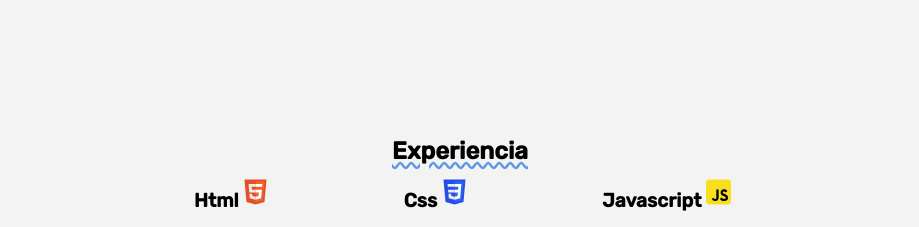
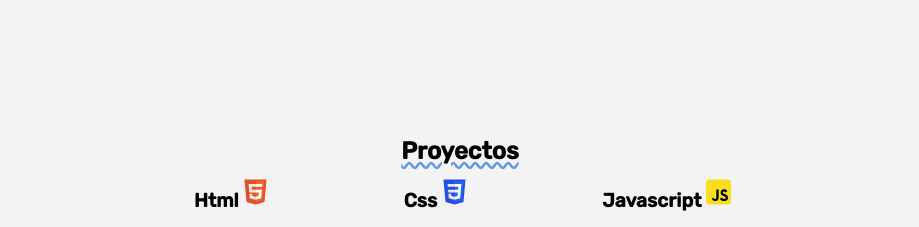
Before and after one commit to Rodevp/portfolio-rodevp, a React (Vite) app in the folder web/: page / in a window 1280 px wide. Shown: the part 1420-1647 px from the top of the page, without its empty margins (180-1099 px from the left). Built offline with nearby package versions, Linux system fonts and the light colour scheme.

Commit message:
cooriendo titulo de proyectos

```diff
--- a/web/src/projects/Projects.jsx
+++ b/web/src/projects/Projects.jsx
@@ -13,7 +13,7 @@ function Projects() {
     return (
         <section className={projectsClasses.projects} id='projects'>
             <h2 className={projectsClasses.projects__title}>
-                Experiencia
+                Proyectos
             </h2>
             <section className={projectsClasses.projects__wrapper}>
                 <div className={projectsClasses.projects__vanilla}>
```
